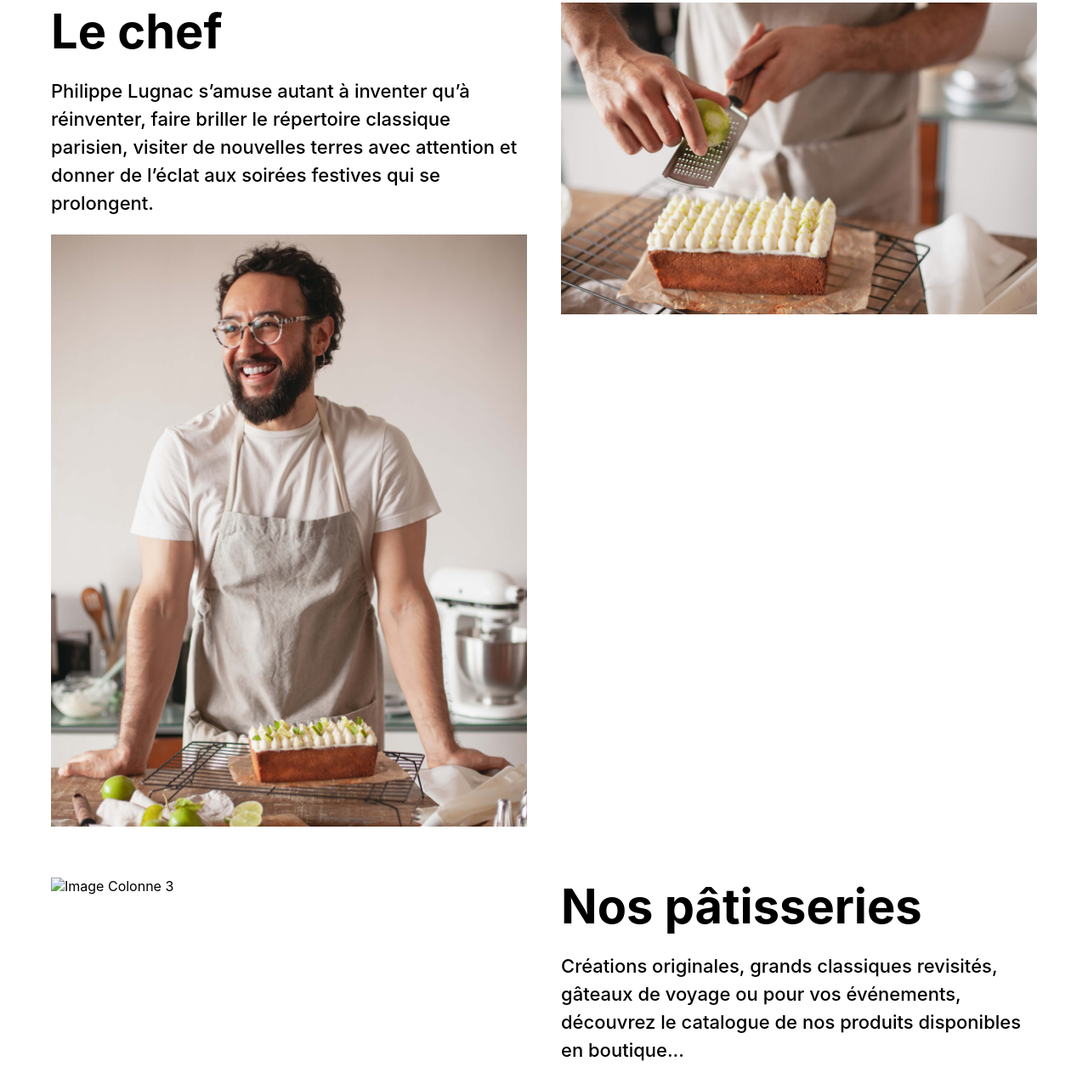
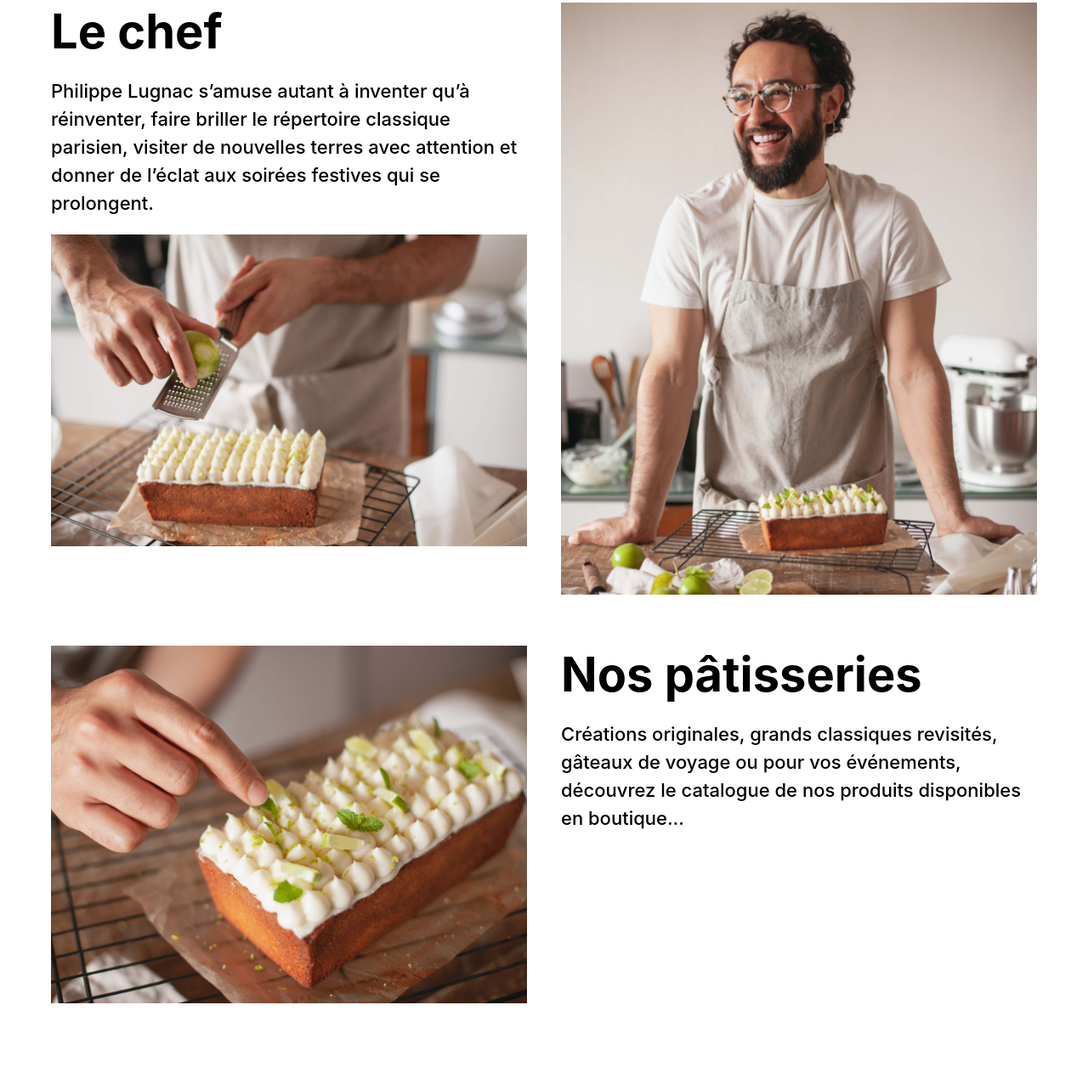
Before and after one commit to Tristan-Charpenel/Eco-conception, a plain HTML site: page index.html in a window 1280 px wide. Shown: the part 942-2218 px from the top of the page at 85% size. After the commit the page ends 2163 px from the top, so only its background shows below. Drawn offline with Linux system fonts and the light colour scheme.

Commit message:
Update styles.css and index.html

```diff
--- a/css/styles.css
+++ b/css/styles.css
@@ -77,7 +77,7 @@ main {
 .introduction {
   position: relative;
   height: 750px;
-  background-image: url('../assets/images/tarte.ico');
+  background-image: url('../assets/images/slide-1.jpg');
   background-size: cover;
   background-position: center;
   padding: 20px;
--- a/index.html
+++ b/index.html
@@ -37,15 +37,15 @@
                     <h2>Le chef</h2>
                     <p>Philippe Lugnac s’amuse autant à inventer qu’à réinventer, faire briller le répertoire classique parisien, visiter de nouvelles terres avec attention et donner de l’éclat aux soirées festives qui se prolongent.</p>
                 </div>
-                <img src="assets/images/le-chef-2 (1).jpg" alt="Image Colonne 1" class="column-image">
+                <img src="assets/images/le-chef-1 (1).jpg" alt="Image Colonne 1" class="column-image">
             </div>
             <div class="column column-2">
-                <img src="assets/images/le-chef-1 (1).jpg" alt="Image Colonne 2" class="column-image">
+                <img src="assets/images/le-chef-2 (1).jpg" alt="Image Colonne 2" class="column-image">
             </div>
         </section>
         <section class="two-columns-reverse">
             <div class="column column-1">
-                <img src="assets/images/no-patisseries.jpg" alt="Image Colonne 3" class="column-image">
+                <img src="assets/images/nos-patisseries (1).jpg" alt="Image Colonne 3" class="column-image">
             </div>
             <div class="column column-2">
                 <div class="text-section">
```
